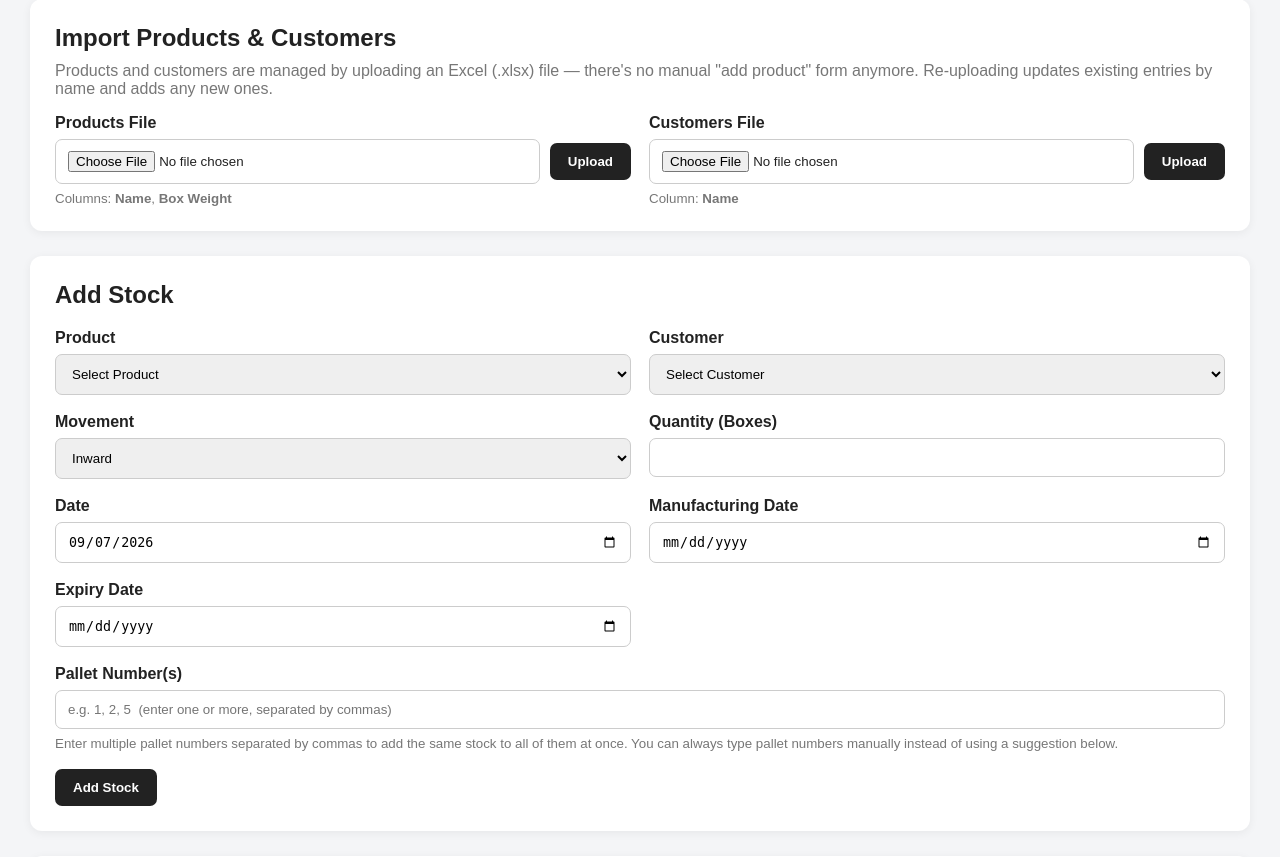
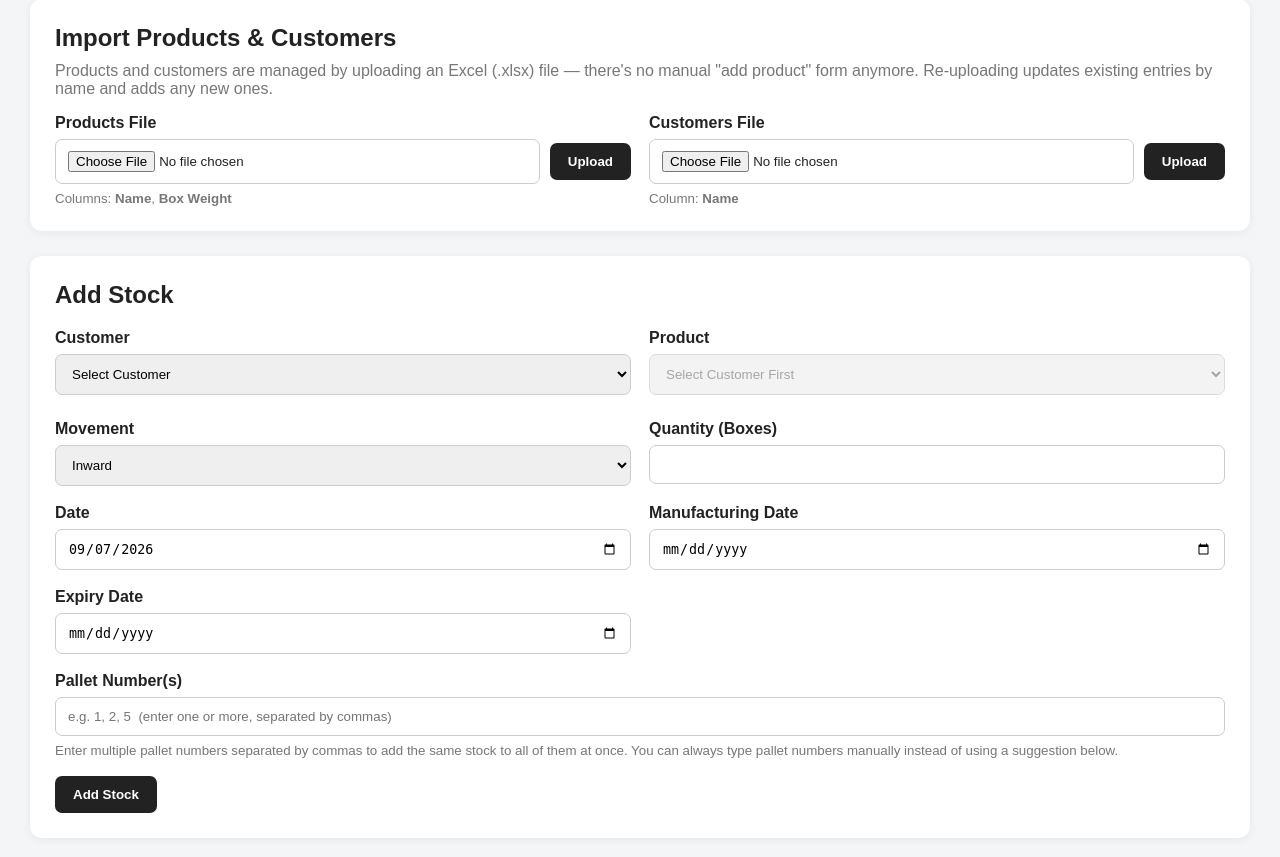
Before and after one commit to NagaNisant/IMS, a Flask app: page / in a window 1280 px wide. Shown: the part 464-1321 px from the top of the page. Run offline with Flask 3, Linux system fonts and the light colour scheme; the visitor is signed in with stand-in values (Sample User, id 1); data comes from the database, SQL or seed files in the repository; data that the repository does not hold is empty.

Commit message:
Update dashboard.html

```diff
--- a/inventory_dashboard_spyder/templates/dashboard.html
+++ b/inventory_dashboard_spyder/templates/dashboard.html
@@ -449,41 +449,13 @@
             <div class="form-group">
 
                 <label>
-                    Product
-                </label>
-
-                <select
-                    name="product_id"
-                    id="stockProductSelect"
-                    onchange="loadFifoSuggestions()"
-                    required
-                >
-
-                    <option value="">
-                        Select Product
-                    </option>
-
-                    {% for product in all_products %}
-
-                    <option value="{{ product.id }}">
-                        {{ product.name }}
-                    </option>
-
-                    {% endfor %}
-
-                </select>
-
-            </div>
-
-
-            <div class="form-group">
-
-                <label>
                     Customer
                 </label>
 
                 <select
                     name="customer_id"
+                    id="stockCustomerSelect"
+                    onchange="loadCustomerProducts()"
                     required
                 >
 
@@ -507,13 +479,41 @@
             <div class="form-group">
 
                 <label>
+                    Product
+                </label>
+
+                <select
+                    name="product_id"
+                    id="stockProductSelect"
+                    onchange="loadFifoSuggestions()"
+                    required
+                    disabled
+                >
+
+                    <option value="">
+                        Select Customer First
+                    </option>
+
+                </select>
+
+                <small
+                    id="productHint"
+                    style="color:#777;"
+                ></small>
+
+            </div>
+
+
+            <div class="form-group">
+
+                <label>
                     Movement
                 </label>
 
                 <select
                     name="movement_type"
                     id="stockMovementType"
-                    onchange="toggleBatchFields()"
+                    onchange="toggleBatchFields(); loadCustomerProducts();"
                     required
                 >
 
@@ -650,6 +650,75 @@
 
 
 <script>
+
+const ALL_PRODUCTS = [
+{% for product in all_products %}
+    { id: "{{ product.id }}", name: "{{ product.name|replace('"', '\\"') }}" },
+{% endfor %}
+];
+
+function setProductOptions(products, placeholder) {
+
+    const select = document.getElementById("stockProductSelect");
+    const previousValue = select.value;
+
+    let html = '<option value="">' + placeholder + '</option>';
+
+    products.forEach(function(p) {
+        html += '<option value="' + p.id + '">' + p.name + '</option>';
+    });
+
+    select.innerHTML = html;
+    select.disabled = products.length === 0;
+
+    // Keep the previous selection if it's still a valid option.
+    if (products.some(function(p) { return String(p.id) === previousValue; })) {
+        select.value = previousValue;
+    }
+}
+
+async function loadCustomerProducts() {
+
+    const customerId = document.getElementById("stockCustomerSelect").value;
+    const movement = document.getElementById("stockMovementType").value;
+    const hint = document.getElementById("productHint");
+
+    if (!customerId) {
+        setProductOptions([], "Select Customer First");
+        hint.textContent = "";
+        return;
+    }
+
+    if (movement === "Inward") {
+        // New stock coming in - any product in the catalogue is valid.
+        setProductOptions(ALL_PRODUCTS, "Select Product");
+        hint.textContent = "Showing all products.";
+        return;
+    }
+
+    // Outward - only offer products this customer actually has stock in.
+    hint.textContent = "Loading this customer's products...";
+
+    try {
+        const response = await fetch(
+            "/api/customer_products?customer_id=" + encodeURIComponent(customerId)
+        );
+        const data = await response.json();
+
+        if (!data.products || data.products.length === 0) {
+            setProductOptions([], "No stock for this customer");
+            hint.textContent = "This customer has no stock to remove.";
+            return;
+        }
+
+        setProductOptions(data.products, "Select Product");
+        hint.textContent = "Showing only products this customer holds.";
+
+    } catch (err) {
+        setProductOptions(ALL_PRODUCTS, "Select Product");
+        hint.textContent = "Could not filter by customer - showing all products.";
+    }
+}
 
 function toggleBatchFields() {
 
```
